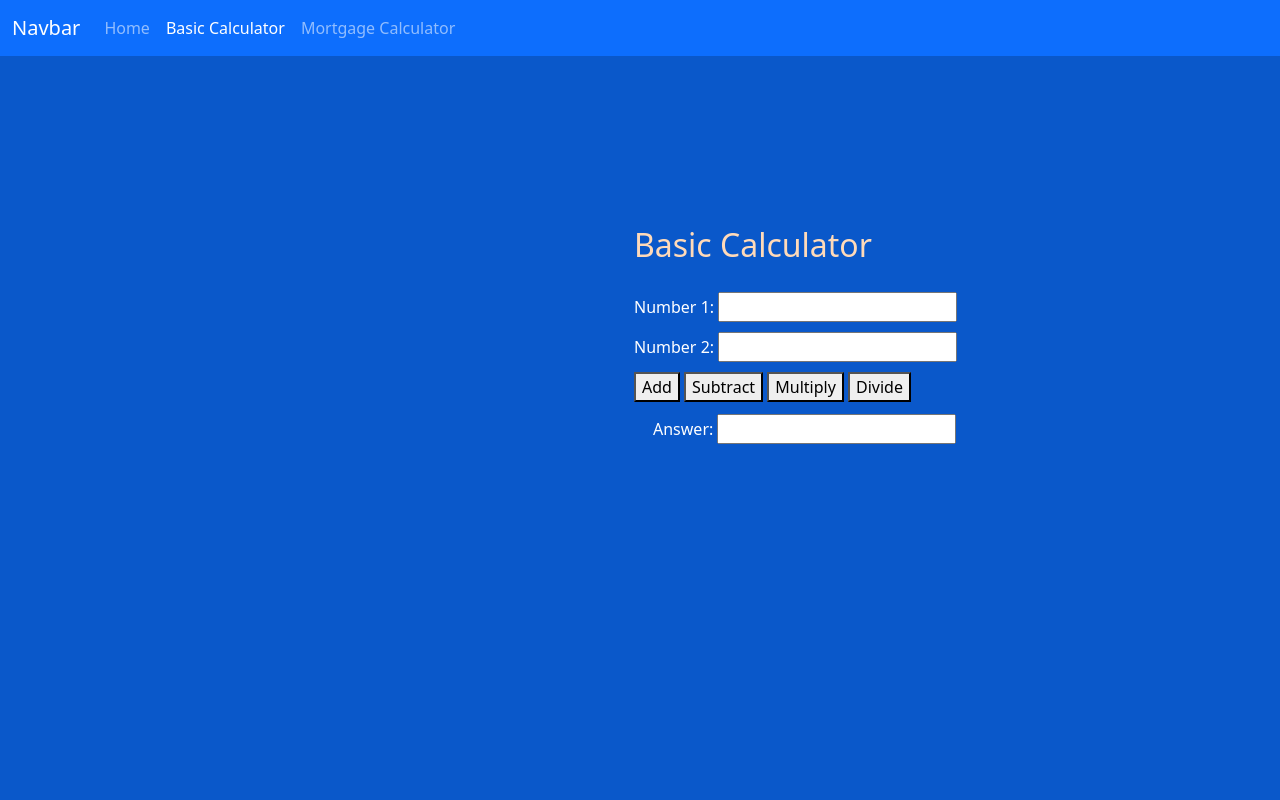
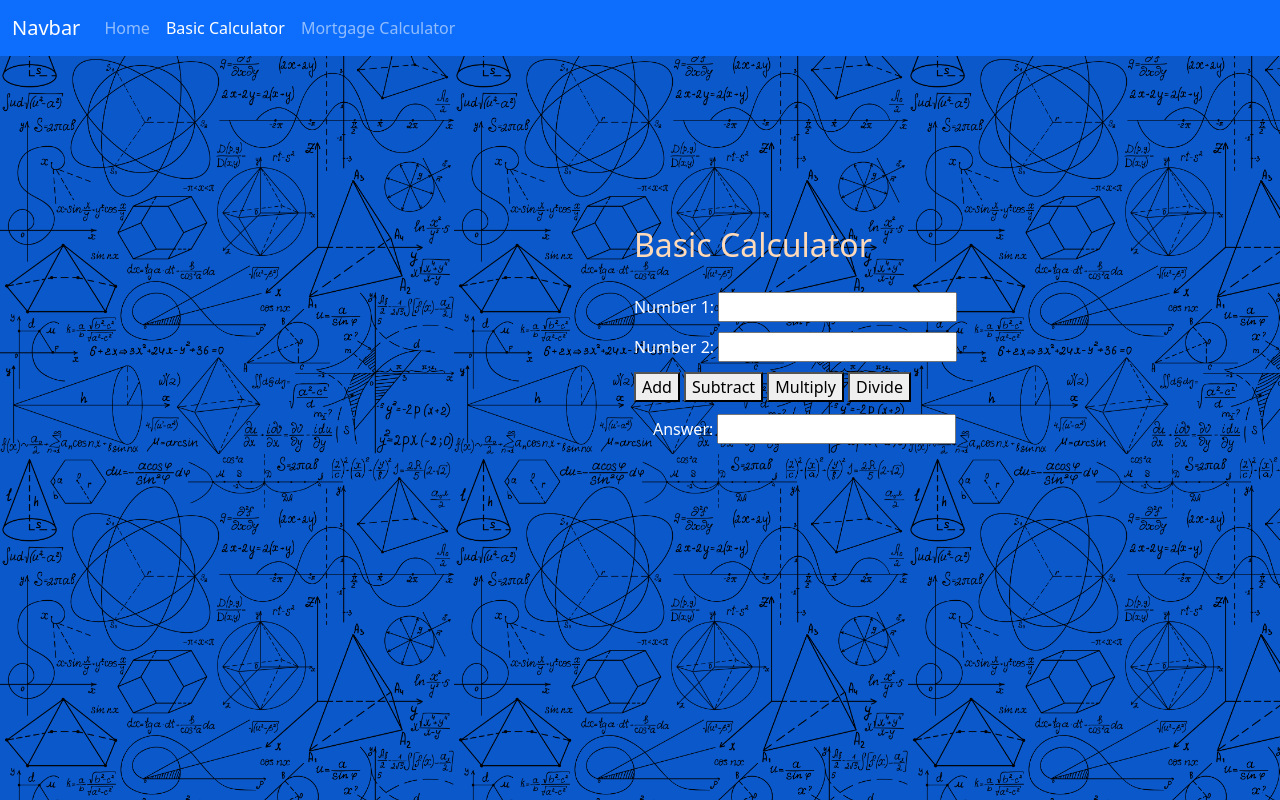
Before and after one commit to Practical-Seaweed/financial_calculators, a plain HTML site: page basicCalculator.html in a window 1280 px wide. Drawn offline with nearby package versions, Linux system fonts and the light colour scheme.

Commit message:
testing  background image on basicCalc

```diff
--- a/basicCalculator.html
+++ b/basicCalculator.html
@@ -11,6 +11,23 @@
         integrity="sha384-QWTKZyjpPEjISv5WaRU9OFeRpok6YctnYmDr5pNlyT2bRjXh0JMhjY6hW+ALEwIH" crossorigin="anonymous">
     <link rel="stylesheet" href="styles/styles.css">
 </head>
+
+<style>
+    body {
+        background-image:url(images/mathematics-geometry-formula-euclidean-vector-equation-vector-math-learning-image-notes-b050b80db620b557600d4bd4af7ea25e.png);
+        background-repeat: repeat;
+        background-size: contain;
+    }
+</style>
+
+
+
+
+
+
+
+
+
 
 <body>
 
```
Also changed, not shown: images/mathematics-geometry-formula-euclidean-vector-equation-vector-math-learning-image-notes-b050b80db620b557600d4bd4af7ea25e.png (added).
